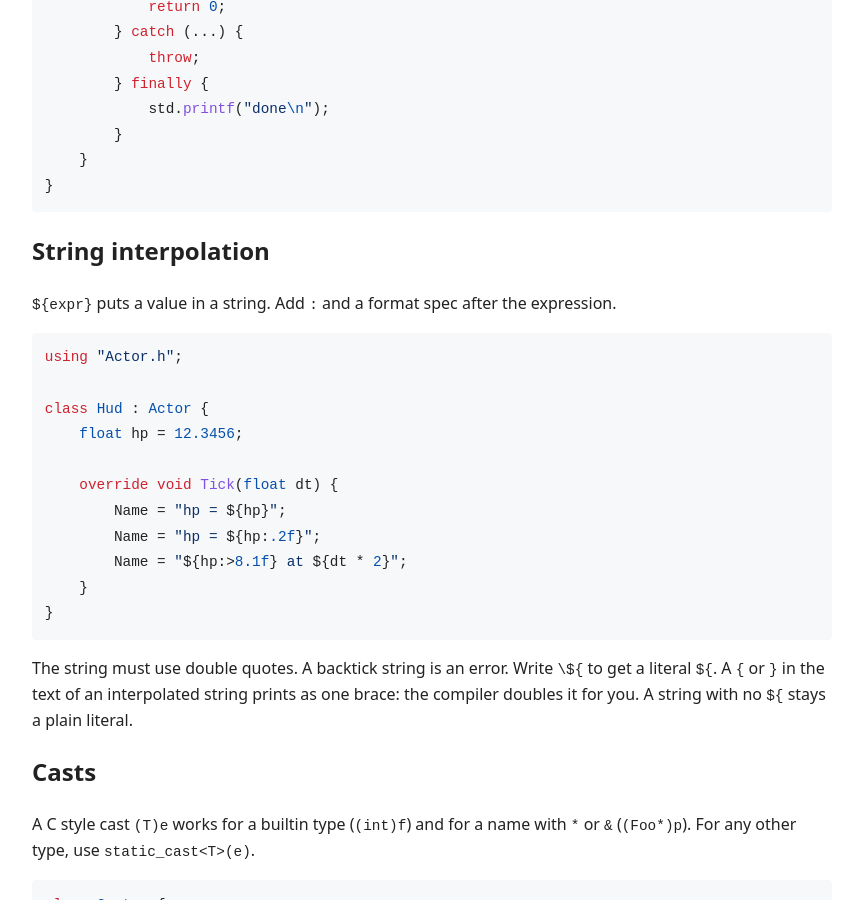
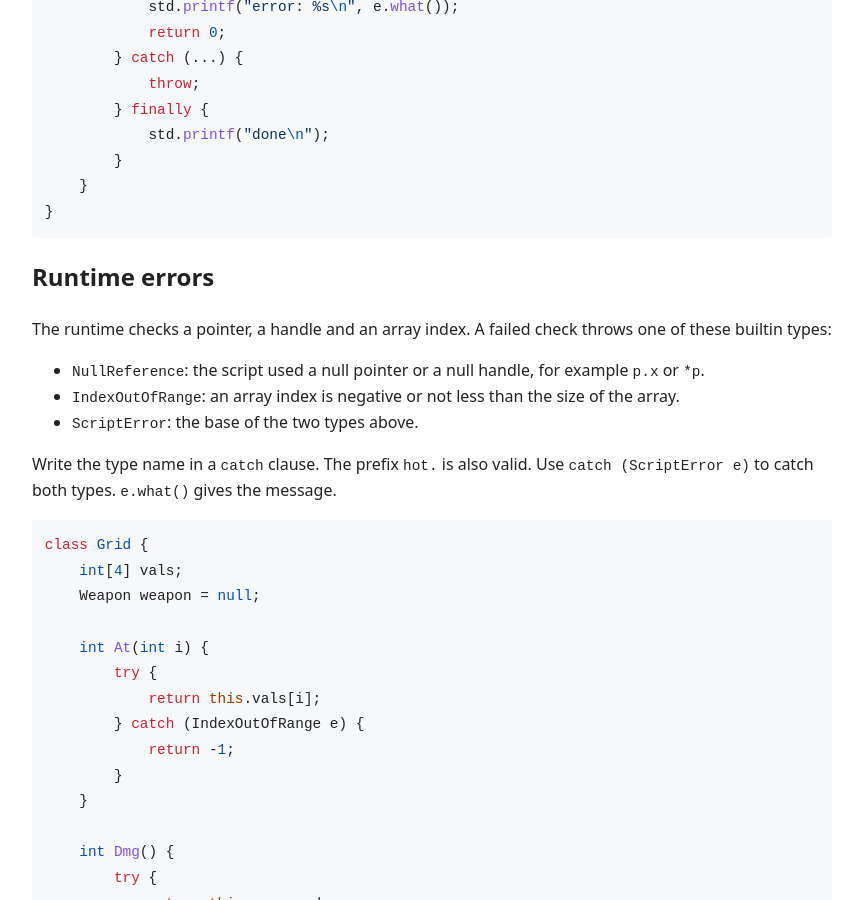
Before and after one commit to rokups/hotpp, a Jekyll site: the page built from statements.md, in a window 1280 px wide and 900 px high, scrolled down 3120 px. Shown: the whole window, without its empty margins (224-1086 px from the left). Built offline with Jekyll 4.4.1, drawn with Linux system fonts in a browser that asks for light colours; some of the changed text lies outside the part shown.

Commit message:
Update docs from f168e26

````diff
--- a/statements.md
+++ b/statements.md
@@ -110,7 +110,7 @@ A lambda, a `??` right side and a `finally` block can use a binding. A `var&` bi
 
 ## try, catch, finally
 
-You throw and catch C++ exception types. A `finally` block always runs. A script cannot declare an exception type.
+You throw and catch C++ exception types. A `finally` block always runs. A script cannot declare an exception type. It can catch the builtin types `NullReference`, `IndexOutOfRange` and `ScriptError` (see "Runtime errors").
 
 ```hot
 class Safe {
@@ -129,6 +129,42 @@ class Safe {
     }
 }
 ```
+
+## Runtime errors
+
+The runtime checks a pointer, a handle and an array index. A failed check throws one of these builtin types:
+
+- `NullReference`: the script used a null pointer or a null handle, for example `p.x` or `*p`.
+- `IndexOutOfRange`: an array index is negative or not less than the size of the array.
+- `ScriptError`: the base of the two types above.
+
+Write the type name in a `catch` clause. The prefix `hot.` is also valid. Use `catch (ScriptError e)` to catch both types. `e.what()` gives the message.
+
+```hot
+class Grid {
+    int[4] vals;
+    Weapon weapon = null;
+
+    int At(int i) {
+        try {
+            return this.vals[i];
+        } catch (IndexOutOfRange e) {
+            return -1;
+        }
+    }
+
+    int Dmg() {
+        try {
+            return this.weapon.dmg;
+        } catch (ScriptError e) {
+            std.printf("error: %s\n", e.what());
+            return 0;
+        }
+    }
+}
+```
+
+A throw does not roll back. A field keeps each value that the script wrote before the throw. A script that does not catch the error passes it to the host. See "Error reports" in [Embedding](embedding.html). The host can remove the checks at build time (`HOT_RUNTIME_CHECKS` in [CMake](cmake.html)). Then a null access or a bad index is undefined behavior.
 
 ## String interpolation
 
````
Also changed, not shown: cmake.md (+1 -0 lines), embedding.md (+32 -0 lines), limits.md (+2 -0 lines), types.md (+1 -1 lines).
